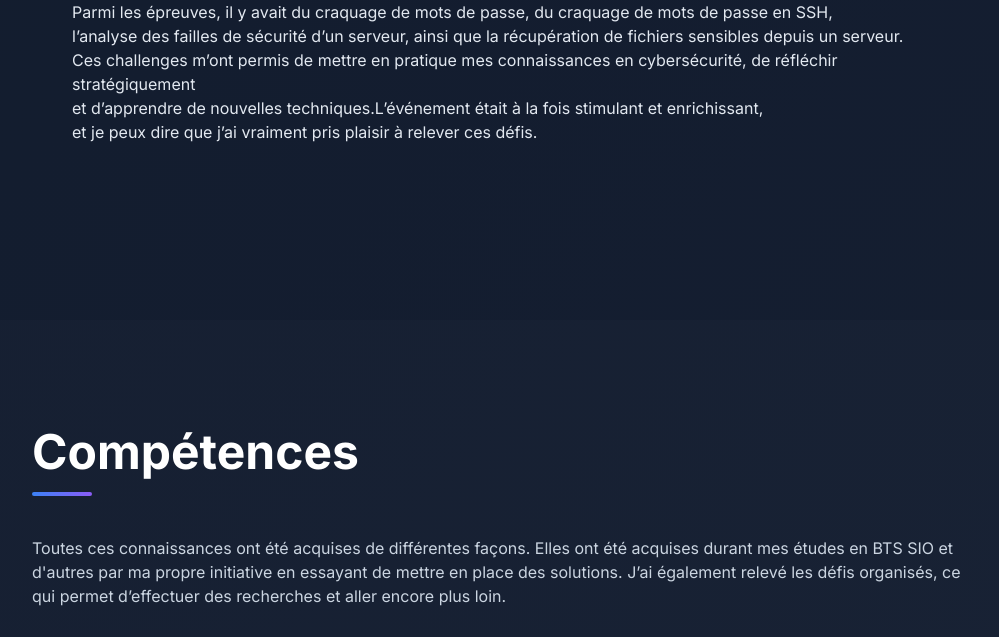
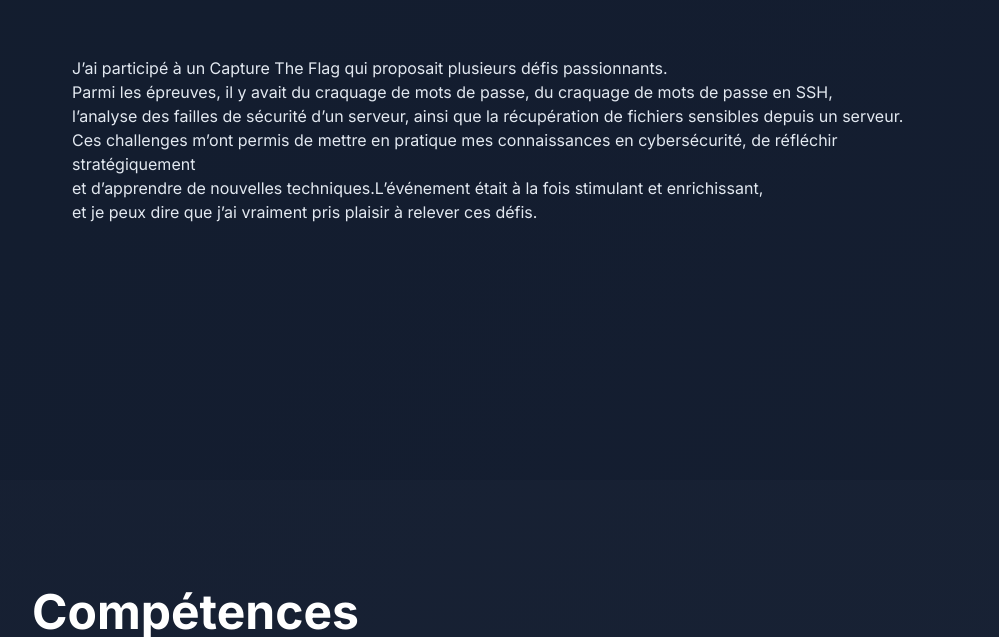
Before and after one commit to samsadevpro/Portfoliosamiyoussoufi, a plain HTML site: page index.html in a window 1280 px wide. Shown: the part 5530-6167 px from the top of the page, without its empty margins (280-1279 px from the left). Drawn offline with nearby package versions, Linux system fonts and the light colour scheme.

Commit message:
Adjust padding in paragraph element
Updated paragraph padding from 15 to 20 pixels.

```diff
--- a/index.html
+++ b/index.html
@@ -315,7 +315,7 @@
   <img src="OIP.webp" alt="logoCTF" class="h-40">
   <img src="logo.png" alt="Lerebours" class="h-40">
 </div>
-  <p class="px-5 py-15">
+  <p class="px-5 py-20">
     J’ai participé à un Capture The Flag qui proposait plusieurs défis passionnants.<br>
     Parmi les épreuves, il y avait du craquage de mots de passe, du craquage de mots de passe en SSH, <br>
     l’analyse des failles de sécurité d’un serveur, ainsi que la récupération de fichiers sensibles depuis un serveur. <br>
```
